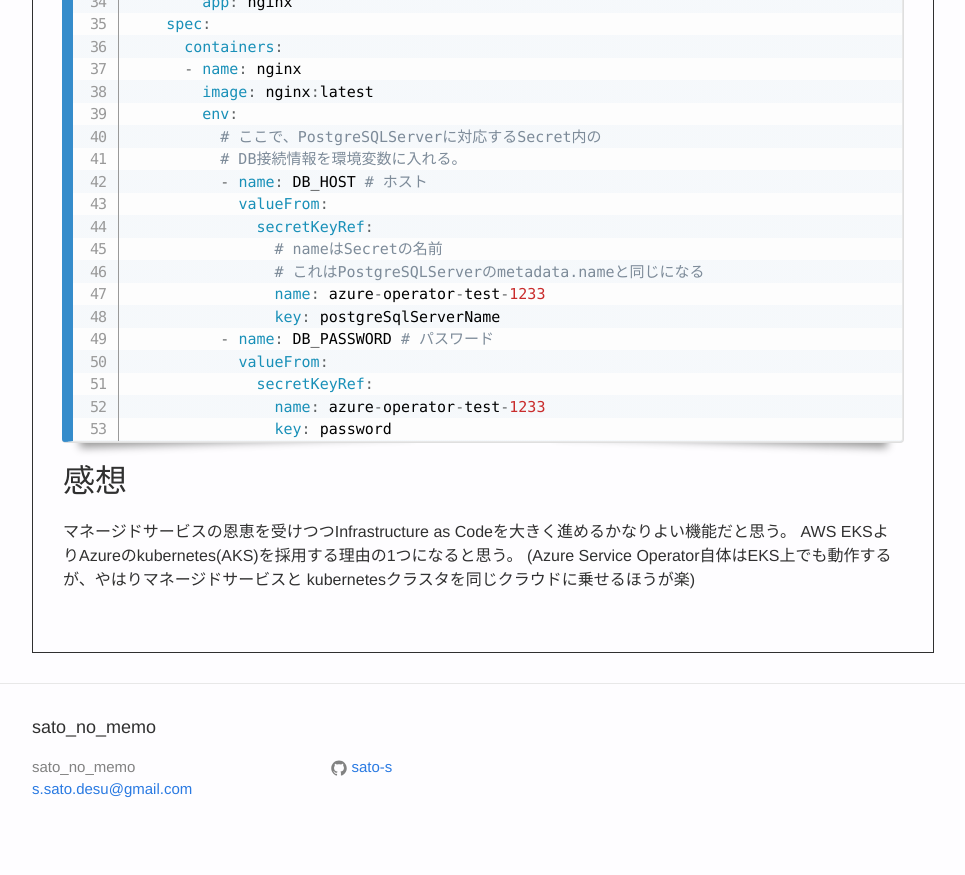
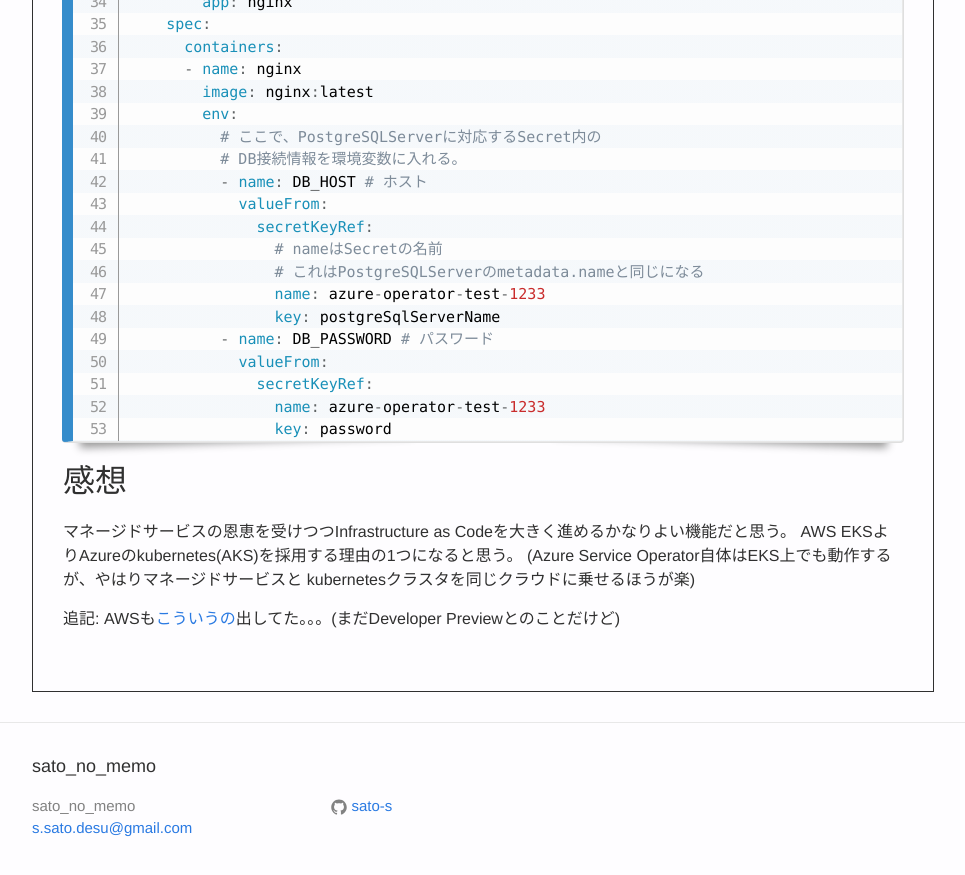
Before and after one commit to sato-s/sato-s.github.io, a Jekyll site: the page built from _posts/2020-08-27-azure-service-operator.md, in a window 1280 px wide and 900 px high, scrolled down 5340 px. Shown: the top 875 px of the window, without its empty margins (188-1153 px from the left). Built offline with Jekyll 4.4.1, drawn with Linux system fonts in a browser that asks for light colours; nearby versions of some CDN libraries.

Commit message:
Added note

```diff
--- a/_posts/2020-08-27-azure-service-operator.md
+++ b/_posts/2020-08-27-azure-service-operator.md
@@ -293,3 +293,5 @@ spec:
 AWS EKSよりAzureのkubernetes(AKS)を採用する理由の1つになると思う。
 (Azure Service Operator自体はEKS上でも動作するが、やはりマネージドサービスと
 kubernetesクラスタを同じクラウドに乗せるほうが楽)
+
+追記: AWSも[こういうの]( https://github.com/aws/aws-controllers-k8s)出してた。。。(まだDeveloper Previewとのことだけど)
```
